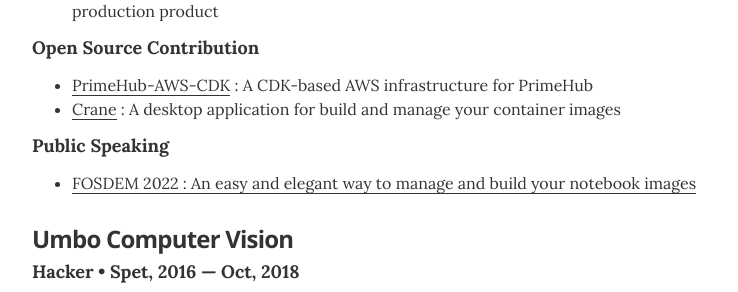
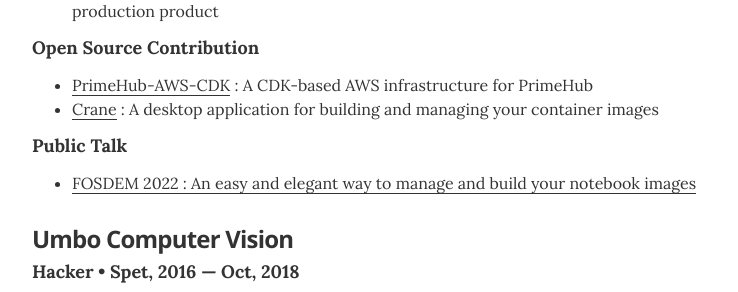
Before and after one commit to kentwelcome/resume, a Jekyll site: the page built from index.html, in a window 1280 px wide and 900 px high, scrolled down 665 px. Shown: the part 161-453 px from the top of the window, without its empty margins (268-1006 px from the left). Built offline with Jekyll 4.4.1, drawn with Linux system fonts in a browser that asks for light colours.

Commit message:
Fix some grammar issues
Signed-off-by: Kent Huang <kentwelcome@gmail.com>

```diff
--- a/_data/experience.yml
+++ b/_data/experience.yml
@@ -18,8 +18,8 @@
     - title: Open Source Contribution
     - summarys:
         - summary: '<a href="https://github.com/InfuseAI/primehub-aws-cdk">PrimeHub-AWS-CDK</a> : A CDK-based AWS infrastructure for PrimeHub'
-        - summary: '<a href="https://github.com/infuseAi/crane">Crane</a> : A desktop application for build and manage your container images'
-    - title: Public Speaking
+        - summary: '<a href="https://github.com/infuseAi/crane">Crane</a> : A desktop application for building and managing your container images'
+    - title: Public Talk
     - summarys:
         - summary: '<a href="https://fosdem.org/2022/schedule/event/container_notebook_images/">FOSDEM 2022 : An easy and elegant way to manage and build your notebook images</a>'
 
```
